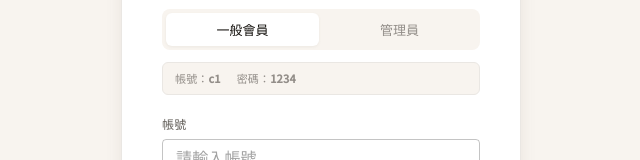
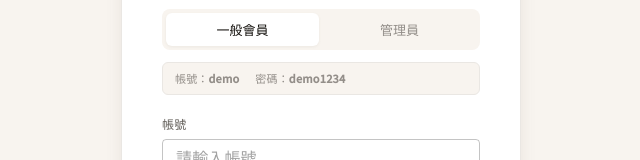
Before and after one commit to Jessy0715/booking_project_frontend, a React (Create React App) app: page /login in a window 1280 px wide. Shown: the part 294-454 px from the top of the page, without its empty margins (319-959 px from the left). Built offline with nearby package versions, Linux system fonts and the light colour scheme; no server answers.

Commit message:
feat: update demo account credentials for login page

```diff
--- a/src/pages/login/index.js
+++ b/src/pages/login/index.js
@@ -138,8 +138,8 @@ const Login = () => {
             borderRadius: 6, padding: "7px 12px", marginBottom: 20,
             display: "flex", gap: 16,
           }}>
-            <span>帳號：<strong>{loginRole === 1 ? "admin" : "c1"}</strong></span>
-            <span>密碼：<strong>{loginRole === 1 ? "admin1234" : "1234"}</strong></span>
+            <span>帳號：<strong>{loginRole === 1 ? "admin" : "demo"}</strong></span>
+            <span>密碼：<strong>{loginRole === 1 ? "admin1234" : "demo1234"}</strong></span>
           </div>
 
           {/* 帳號 */}
```
